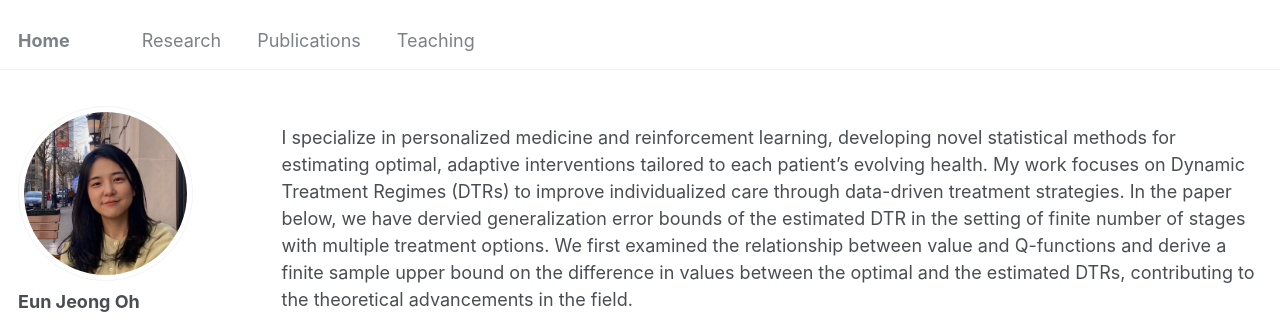
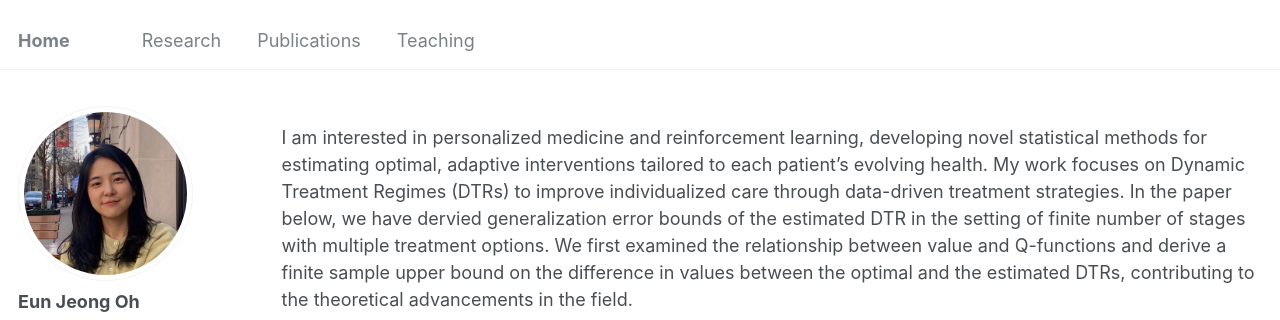
Before and after one commit to oheunj/oheunj.github.io, a Jekyll site: the page built from _pages/research.md, in a window 1280 px wide. Shown: the top 320 px of the page. Built offline with Jekyll 4.4.1, drawn with Linux system fonts in a browser that asks for light colours; some web fonts are replaced.

Commit message:
Update research.md

```diff
--- a/_pages/research.md
+++ b/_pages/research.md
@@ -10,6 +10,6 @@ redirect_from:
 {% include base_path %}
 
 
-I specialize in personalized medicine and reinforcement learning, developing novel statistical methods for estimating optimal, adaptive interventions tailored to each patient's evolving health. My work focuses on Dynamic Treatment Regimes (DTRs) to improve individualized care through data-driven treatment strategies. In the paper below, we have dervied generalization error bounds of the estimated DTR in the setting of finite number of stages with multiple treatment options. We first examined the relationship between value and Q-functions and derive a finite sample upper bound on the difference in values between the optimal and the estimated DTRs, contributing to the theoretical advancements in the field.
+I am interested in personalized medicine and reinforcement learning, developing novel statistical methods for estimating optimal, adaptive interventions tailored to each patient's evolving health. My work focuses on Dynamic Treatment Regimes (DTRs) to improve individualized care through data-driven treatment strategies. In the paper below, we have dervied generalization error bounds of the estimated DTR in the setting of finite number of stages with multiple treatment options. We first examined the relationship between value and Q-functions and derive a finite sample upper bound on the difference in values between the optimal and the estimated DTRs, contributing to the theoretical advancements in the field.
 
 * __Oh, E. J.,__ Qian, M., and Cheung, Y. K. (2022). Generalization error bounds of dynamic treatment regimes in penalized regression-based learning. _Annals of Statistics_, 50(4), 2047-2071. [[pdf]](https://par.nsf.gov/servlets/purl/10429985)
```
